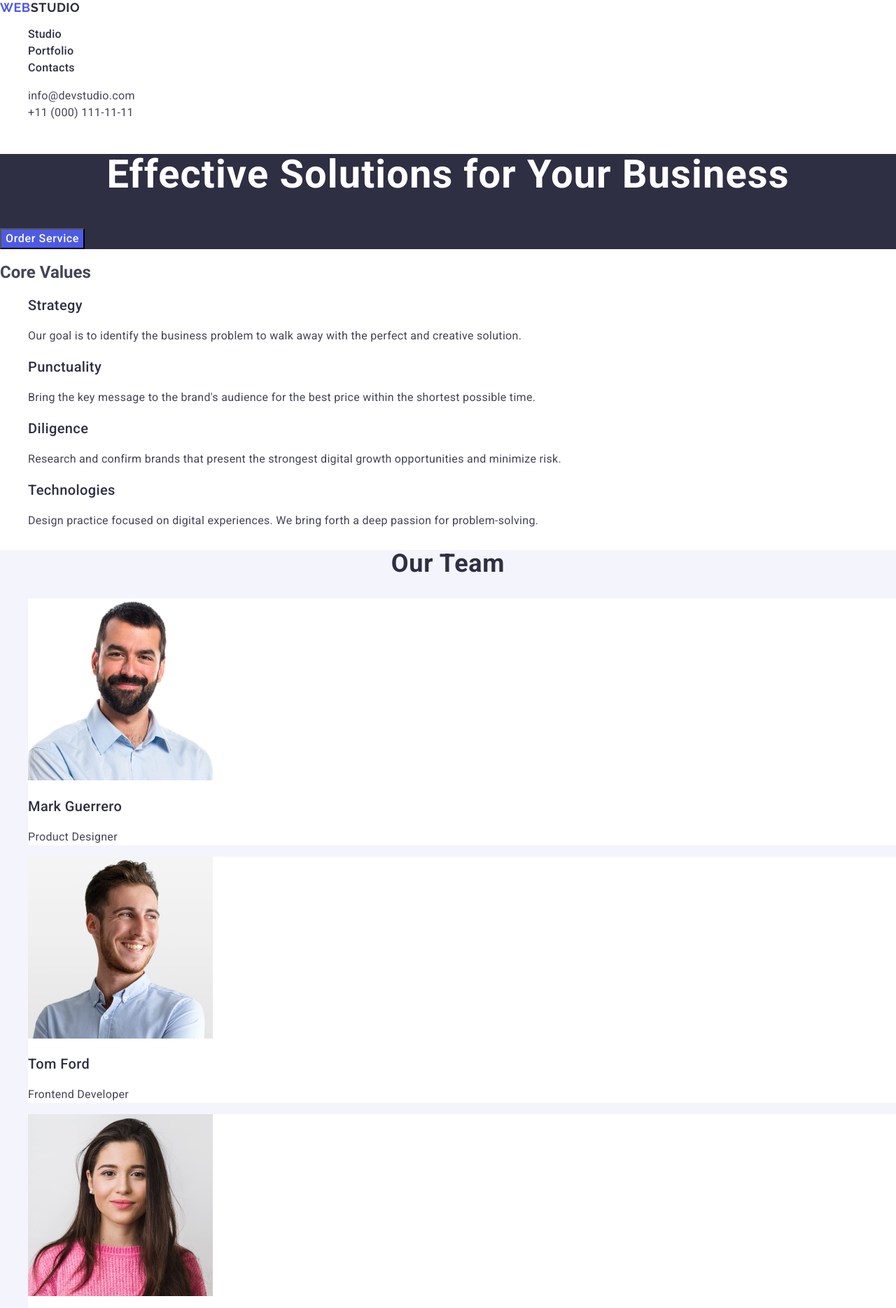
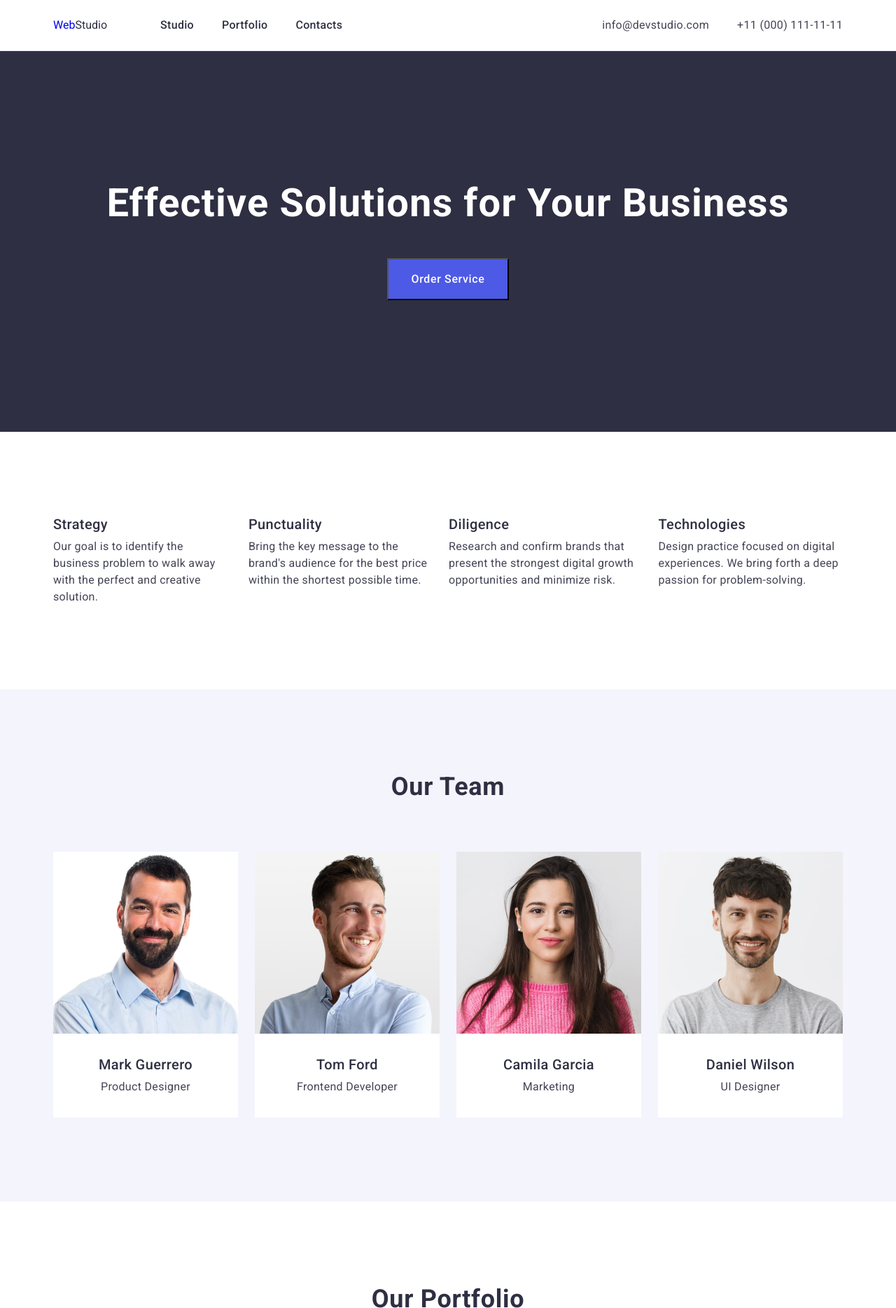
Before and after one commit to ViacheslavDl/goit-markup-hw-03, a plain HTML site: page index.html in a window 1280 px wide. Shown: the top 1869 px of the page at 70% size. Drawn offline with nearby package versions, Linux system fonts and the light colour scheme.

Commit message:
add styles

```diff
--- a/css/styles.css
+++ b/css/styles.css
@@ -1,18 +1,62 @@
-body{
+body {
   font-family: "Roboto", sans-serif;
   color: #434455;
   background-color: #fff;
 }
 
-ul, ol {
-    list-style-type: none;
+/* reset */
+
+h1,
+h2,
+h3,
+h4,
+h5,
+h6,
+p {
+  margin: 0;
 }
 
+ul,
+ol {
+  list-style-type: none;
+  margin: 0;
+  padding: 0;
+}
+
+img {
+  display: block;
+  max-width: 100%;
+  height: auto;
+}
 a {
   text-decoration: none;
 }
 
-.logo {
+/* common */
+
+.container {
+  max-width: 1158px;
+  padding: 0 15px;
+  margin: 0 auto;
+}
+
+/* header */
+
+.page-header {
+  border-bottom: 1px solid #e7e9fc;
+}
+
+.header-container {
+  display: flex;
+  align-items: center;
+}
+
+.header-logo {
+  padding: 24px 0;
+  margin-right: 76px;
+}
+
+.cont .logo {
   font-family: "Raleway", sans-serif;
   font-weight: 700;
   font-size: 18px;
@@ -20,6 +64,17 @@ a {
   letter-spacing: 0.03em;
   text-transform: uppercase;
   color: #4d5ae5;
+}
+
+.nav-list {
+  display: flex;
+  align-items: center;
+  gap: 40px;
+}
+
+.header-nav {
+  display: flex;
+  align-items: center;
 }
 
 .header-logo .logo-part {
@@ -32,13 +87,23 @@ a {
   line-height: 1.5;
   letter-spacing: 0.02em;
   color: #2e2f42;
+  display: block;
+  padding: 24px 0;
 }
 
 .contacts {
   font-style: normal;
+  margin-left: auto;
+}
+.contacts-list {
+  display: flex;
+  align-items: center;
+  gap: 40px;
 }
 
-.contacts-link{
+.contacts-link {
+  display: block;
+  padding: 24px 0;
   font-size: 16px;
   line-height: 1.5;
   letter-spacing: 0.02em;
@@ -52,11 +117,20 @@ a {
   color: #404bbf;
 }
 
+/* order */
+
 .order {
-    background-color:#2e2f42;
+  background-color: #2e2f42;
+  padding: 188px 0;
+}
+
+.order-container {
+  display: flex;
+  flex-direction: column;
 }
 
 .order-title {
+  margin: auto;
   font-weight: 700;
   font-size: 56px;
   line-height: 1.07;
@@ -66,6 +140,8 @@ a {
 }
 
 .order-btn {
+  margin: 48px auto 0;
+  padding: 16px 32px;
   font-weight: 500;
   font-size: 16px;
   line-height: 1.5;
@@ -77,10 +153,28 @@ a {
 
 .order-btn:hover,
 .order-btn:focus {
-    background-color:#404bbf ;
+  background-color: #404bbf;
+}
+
+/* core */
+
+.core {
+  padding: 120px 0;
+}
+.core-container {
+}
+
+.core-title {
+  display: none;
+}
+
+.core-list {
+  display: flex;
+  gap: 24px;
 }
 
 .core-subtitle {
+  margin-bottom: 8px;
   font-weight: 500;
   font-size: 20px;
   line-height: 1.2;
@@ -92,15 +186,18 @@ a {
   font-size: 16px;
   line-height: 1.5;
   letter-spacing: 0.02em;
+  width: calc((100% - 48) / 3);
 }
-.team-item {
-    background-color: #FFFFFF
-}
+
+/* team */
+
 .team {
-    background-color:#f4f4fd ;
+  background-color: #f4f4fd;
+  padding: 120px 0;
 }
 
 .team-title {
+  margin-bottom: 72px;
   font-weight: 700;
   font-size: 36px;
   line-height: 1.11;
@@ -110,21 +207,48 @@ a {
   color: #2e2f42;
 }
 
+.team-list {
+  display: flex;
+  align-items: center;
+  gap: 24px;
+}
+
+.team-item {
+  background-color: #ffffff;
+  width: calc((100% - 24 * 3) / 4);
+}
+
+.team-item-img {
+  max-width: 100%;
+}
+
 .team-subtitle {
+  padding-top: 32px;
+  padding-bottom: 8px;
   font-weight: 500;
   font-size: 20px;
   line-height: 1.2;
+  text-align: center;
   letter-spacing: 0.02em;
   color: #2e2f42;
 }
 
 .team-item-text {
+  padding-bottom: 32px;
   font-size: 16px;
   line-height: 1.5;
   letter-spacing: 0.02em;
+  text-align: center;
+}
+
+/* portfolio */
+
+.portfolio {
+  padding: 120px 0;
 }
 
 .portfolio-title {
+  padding-bottom: 72px;
   font-weight: 700;
   font-size: 36px;
   line-height: 1.11;
@@ -133,8 +257,27 @@ a {
   text-transform: capitalize;
   color: #2e2f42;
 }
+.portfolio-list {
+  display: flex;
+  align-items: center;
+  justify-content: space-between;
+  gap: 24px 48px;
+  flex-wrap: wrap;
+}
+
+.portfolio-item {
+  border-bottom: 1px solid #e7e9fc;
+  border-left: 1px solid #e7e9fc;
+  border-right: 1px solid #e7e9fc;
+  width: calc((100% - 24px * 3) / 4);
+}
+
+.portfolio-item-img {
+  max-width: 100%;
+}
 
 .portfolio-subtitle {
+  padding: 32px 16px 8px 16px;
   font-weight: 500;
   font-size: 20px;
   line-height: 1.2;
@@ -143,13 +286,24 @@ a {
 }
 
 .portfolio-item-text {
+  padding: 0 16px 32px 16px;
   font-size: 16px;
   line-height: 1.5;
   letter-spacing: 0.02em;
 }
 
+/* footer */
+
 .page-footer {
   background-color: #2e2f42;
+  padding: 100px 0;
+}
+
+.footer-container {
+}
+
+.footer-logo {
+  padding-bottom: 16px;
 }
 
 .footer-logo .logo-part {
--- a/index.html
+++ b/index.html
@@ -19,6 +19,7 @@
 
 <body>
     <header class="page-header">
+        <div class="container header-container">
             <nav class="header-nav">
                 <a class="logo header-logo" href="./index.html">Web<span class="logo-part">Studio</span></a>
                 <ul class="nav-list">
@@ -37,16 +38,20 @@
                     </li>
                 </ul>
             </address>
+        </div>
     </header>
     <main>
         <section class="order">
+            <div class="container order-container">
                 <h1 class="order-title">
                     Effective Solutions for Your Business
                 </h1>
                 <button class="order-btn" type="button">Order Service</button>
+            </div>
         </section>
 
         <section class="core">
+            <div class="container core-container">
                 <h2 class="core-title">Core Values</h2>
                 <ul class="core-list">
                     <li class="core-item">
@@ -56,7 +61,8 @@
                     </li>
                     <li class="core-item">
                         <h3 class="core-subtitle">Punctuality</h3>
-                    <p class="core-item-text">Bring the key message to the brand's audience for the best price within
+                        <p class="core-item-text">Bring the key message to the brand's audience for the best price
+                            within
                             the shortest possible
                             time.</p>
                     </li>
@@ -73,9 +79,11 @@
                             problem-solving.</p>
                     </li>
                 </ul>
+            </div>
         </section>
 
         <section class="team">
+            <div class="container team-container">
                 <h2 class="team-title">Our Team</h2>
                 <ul class="team-list">
                     <li class="team-item">
@@ -99,13 +107,16 @@
                         <p class="team-item-text">UI Designer</p>
                     </li>
                 </ul>
+            </div>
         </section>
 
         <section class="portfolio">
+            <div class="container portfolio-container">
                 <h2 class="portfolio-title">Our Portfolio</h2>
                 <ul class="portfolio-list">
                     <li class="portfolio-item">
-                    <img class="portfolio-item-img" src="./images/img4.jpg" alt="Banking App" width="360" height="300">
+                        <img class="portfolio-item-img" src="./images/img4.jpg" alt="Banking App" width="360"
+                            height="300">
                         <h3 class="portfolio-subtitle">Banking App</h3>
                         <p class="portfolio-item-text">App</p>
                     </li>
@@ -122,7 +133,8 @@
                         <p class="portfolio-item-text">App</p>
                     </li>
                     <li class="portfolio-item">
-                    <img class="portfolio-item-img" src="./images/img7.jpg" alt="Taxi Service" width="360" height="300">
+                        <img class="portfolio-item-img" src="./images/img7.jpg" alt="Taxi Service" width="360"
+                            height="300">
                         <h3 class="portfolio-subtitle">Taxi Service</h3>
                         <p class="portfolio-item-text">Marketing</p>
                     </li>
@@ -139,13 +151,16 @@
                         <p class="portfolio-item-text">Marketing</p>
                     </li>
                 </ul>
+            </div>
         </section>
 
     </main>
     <footer class="page-footer">
+        <div class="container footer-container">
             <a class="logo footer-logo" href="./index.html">Web<span class="logo-part">Studio</span></a>
             <p class="footer-text">Increase the flow of customers and sales for your business with digital marketing &
                 growth solutions.</p>
+        </div>
     </footer>
 </body>
 
```
Lines whose indentation alone changed are shown as unchanged.
